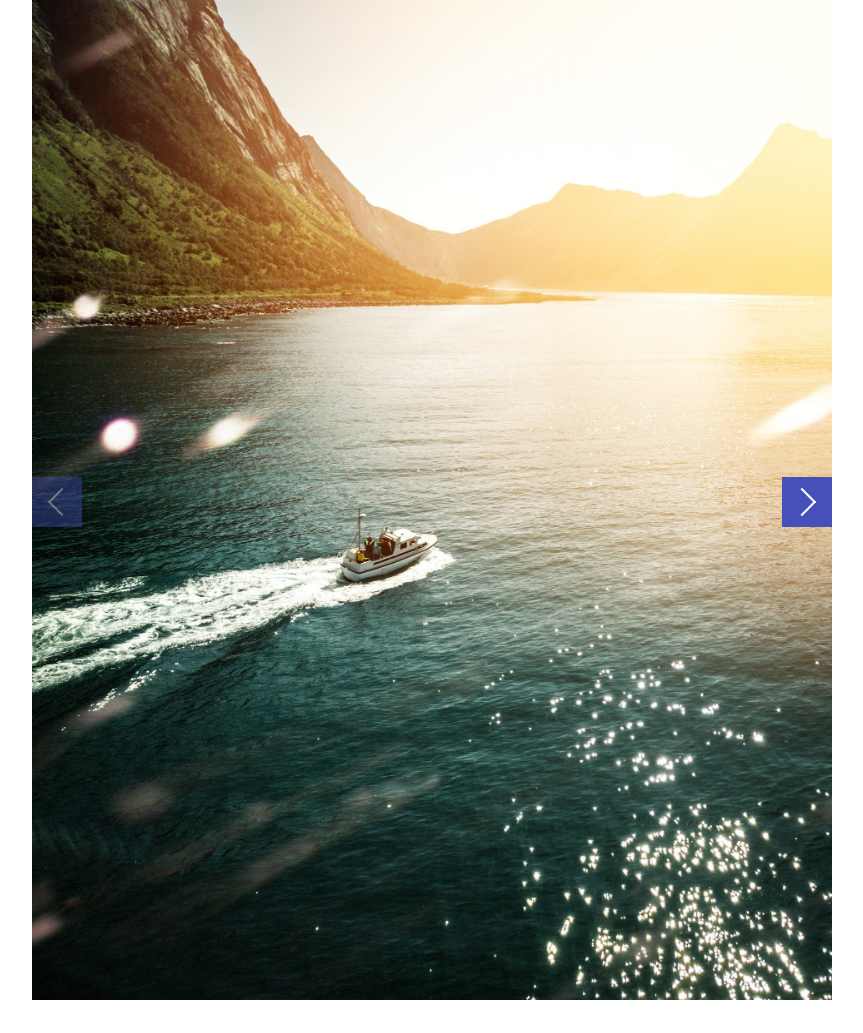
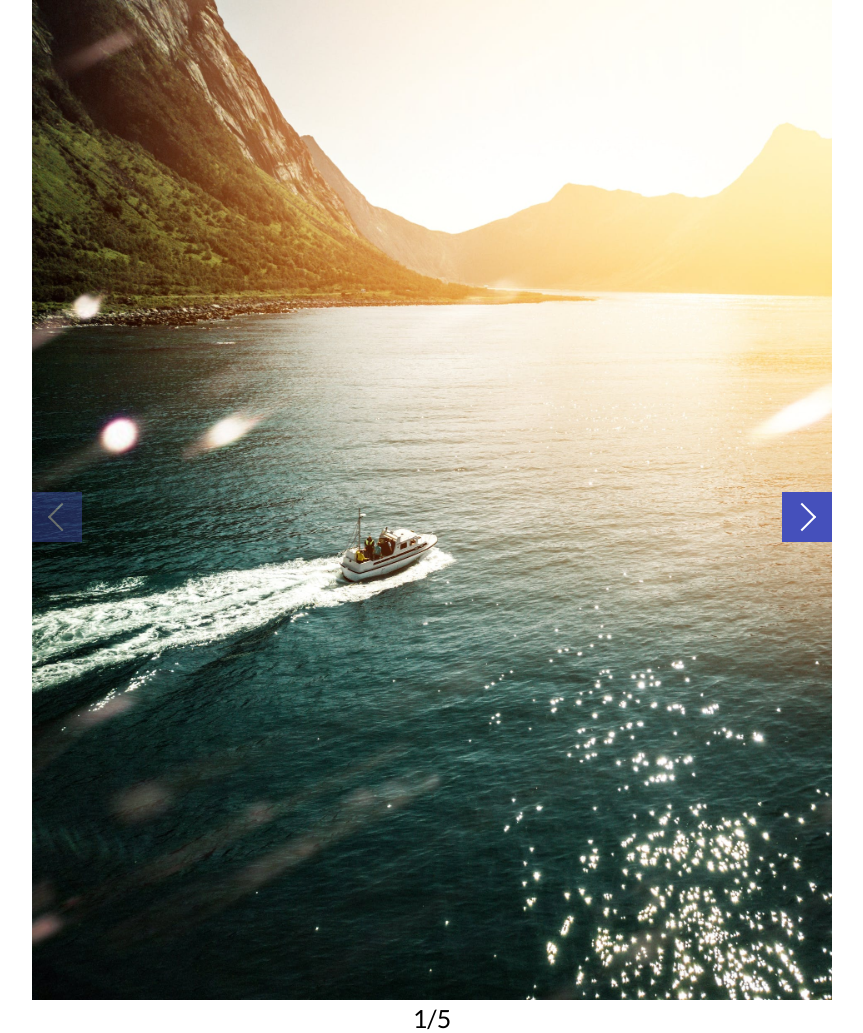
Before and after one commit to Wieru/Slider, a plain HTML site: page index.html in a window 1280 px wide. Shown: the whole page, without its empty margins (208-1071 px from the left). Before the commit the page ends 1004 px from the top, so only its background shows below. Drawn offline with Linux system fonts and the light colour scheme.

Commit message:
Add caption and keys logic and add styles

```diff
--- a/css/style.css
+++ b/css/style.css
@@ -7,6 +7,7 @@
 }
 
 body {
+    font-family: 'Lato', sans-serif;
     box-sizing: border-box;
 }
 
@@ -77,3 +78,9 @@ body {
     height: auto;
     max-width: 100%;
 }
+
+.slide__caption {
+    width: 100%;
+    text-align: center;
+    font-size: 25px;
+}
--- a/index.html
+++ b/index.html
@@ -4,6 +4,7 @@
     <meta charset="UTF-8">
     <meta name="viewport" content="width=device-width, initial-scale=1.0">
     <title>Slider</title>
+    <link href="https://fonts.googleapis.com/css2?family=Lato&display=swap" rel="stylesheet">
     <link rel="stylesheet" href="./css/style.css">
 </head>
 <body>
--- a/js/index.js
+++ b/js/index.js
@@ -7,6 +7,7 @@ class Slider {
         this.image = null;
         this.currentSlide = 0;
         this.slideArrayLenght = 0;
+        this.slideCaption = null;
 
         this.UiSelectors = {
             slide: '[data-slide]',
@@ -25,11 +26,18 @@ class Slider {
 
         this.setSlideAttributes(0);
 
-        this.slideArrayLenght = this.images && this.images.length
+        this.slideArrayLenght = this.images && this.images.length;
 
         this.slide.appendChild(this.image);
-        this.disableButtons()
-        this.addListeners()
+
+        this.slideCaption = document.createElement('figcaption');
+        this.addCaption();
+        this.slideCaption.classList.add('slide__caption');
+        this.slide.appendChild(this.slideCaption);
+
+
+        this.disableButtons();
+        this.addListeners();
     }
 
     addListeners() {
@@ -39,6 +47,14 @@ class Slider {
         this.nextBtn.addEventListener('click', () =>
         this.changeSlide(this.currentSlide + 1),
         );
+
+        document.addEventListener('keydown', (e) => {
+            if(e.keyCode === 37) {
+                this.changeSlide(this.currentSlide - 1)
+            } else if (e.keyCode === 39) {
+                this.changeSlide(this.currentSlide + 1)
+            }
+        })
     }
 
     disableButtons() {
@@ -51,10 +67,17 @@ class Slider {
     }
 
     changeSlide(index) {
+        if(index === -1 || index === this.slideArrayLenght) return;
         this.currentSlide = index;
+
+        this.addCaption();
 
         this.setSlideAttributes(index);
         this.disableButtons();
+    }
+
+    addCaption() {
+        this.slideCaption.innerText = `${this.currentSlide + 1}/${this.slideArrayLenght}`;
     }
 
     setSlideAttributes(index) {
```
